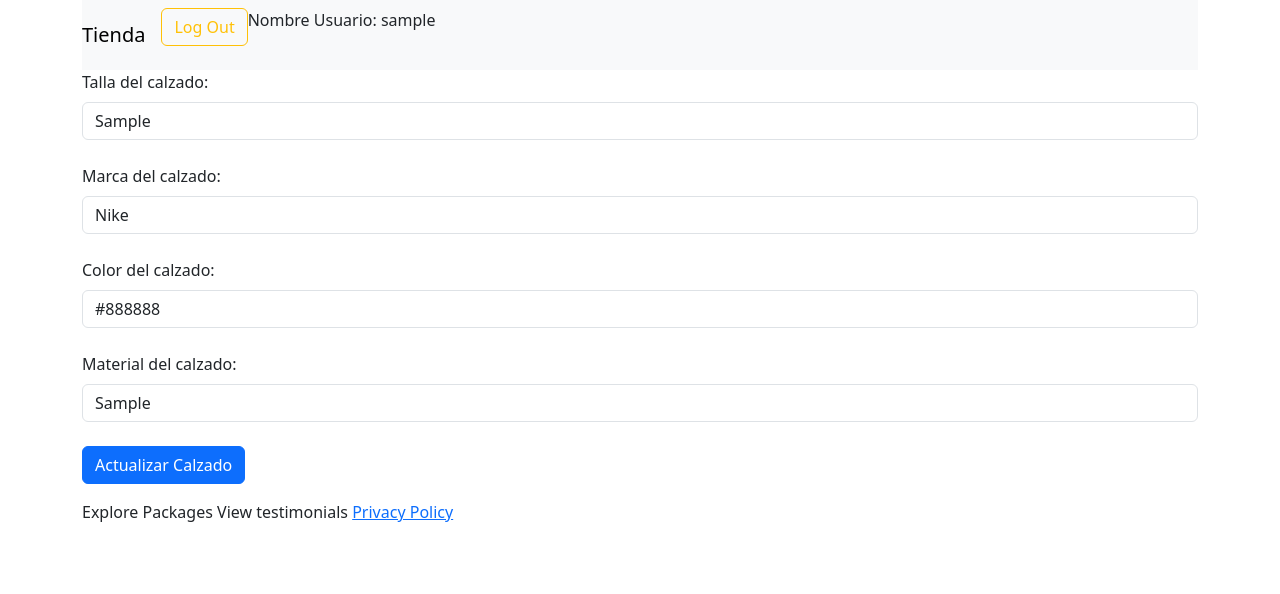
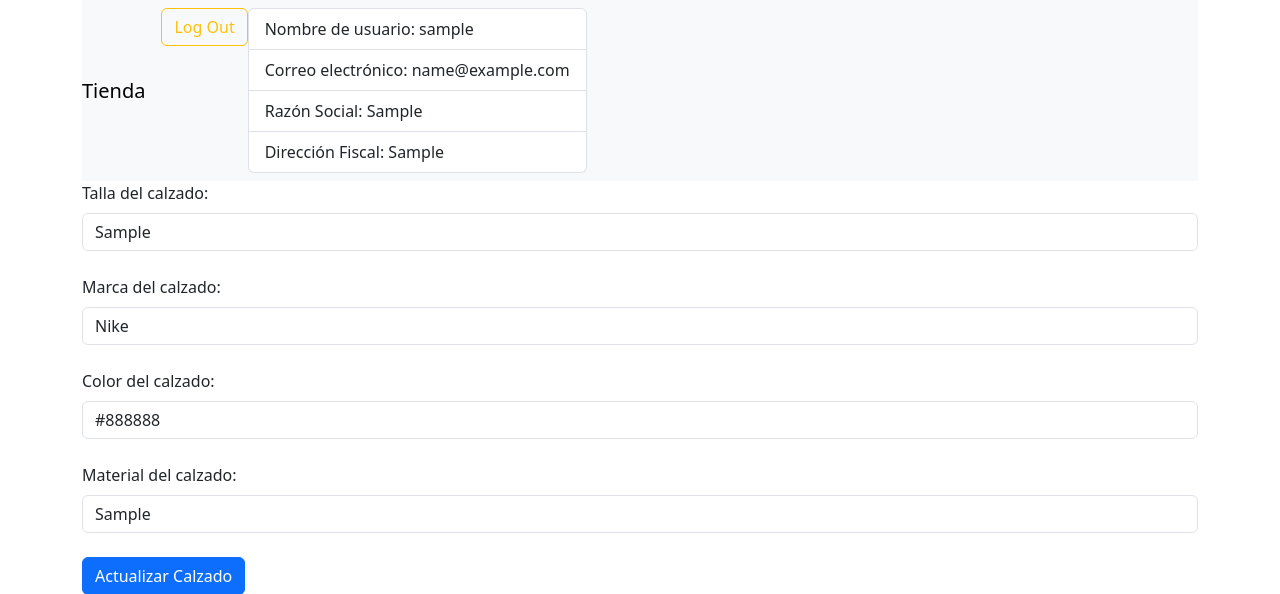
Before and after one commit to MiguelAbril97/tiendaSegundaMano, a Django app: page /calzado/actualizar/1/ in a window 1280 px wide. Shown: the top 594 px of the page. Run offline with Django 5.2, Linux system fonts and the light colour scheme; a user stored in the database is signed in; tables that the repository leaves empty hold one stand-in row (values such as "Sample post"); parts of the project's set-up code (start-up, migrations or seed data) failed here and were passed over; some libraries are stand-ins or nearby versions.

Commit message:
se muestra informacion del usuario en el menu

```diff
--- a/tienda/templates/estructura/menu.html
+++ b/tienda/templates/estructura/menu.html
@@ -23,10 +23,20 @@
                     </form>
                 {% endif %}
                 {% if request.user.is_authenticated %}
-                    <p>
-                        Nombre Usuario: {{ request.user }}
-                    </p>
-                {% endif %}
+                <ul class="list-group">
+                    <li class="list-group-item">Nombre de usuario: {{ request.user.username }}</li>
+                    <li class="list-group-item">Correo electrónico: {{ request.user.email }}</li>
+
+                    {% if request.user.rol == 2 %}
+                        <li class="list-group-item">Nombre: {{ request.user.comprador.nombre }}</li>
+                        <li class="list-group-item">Apellidos: {{ request.user.comprador.apellidos }}</li>
+                    {% elif request.user.rol == 1 %}
+                        <li class="list-group-item">Razón Social: {{ request.user.vendedor.razonSocial }}</li>
+                        <li class="list-group-item">Dirección Fiscal: {{ request.user.vendedor.direccionFiscal }}</li>
+                    {% endif %}
+                </ul>
+            {% endif %}
+
             </ul>
         </div>
     </nav>
```
